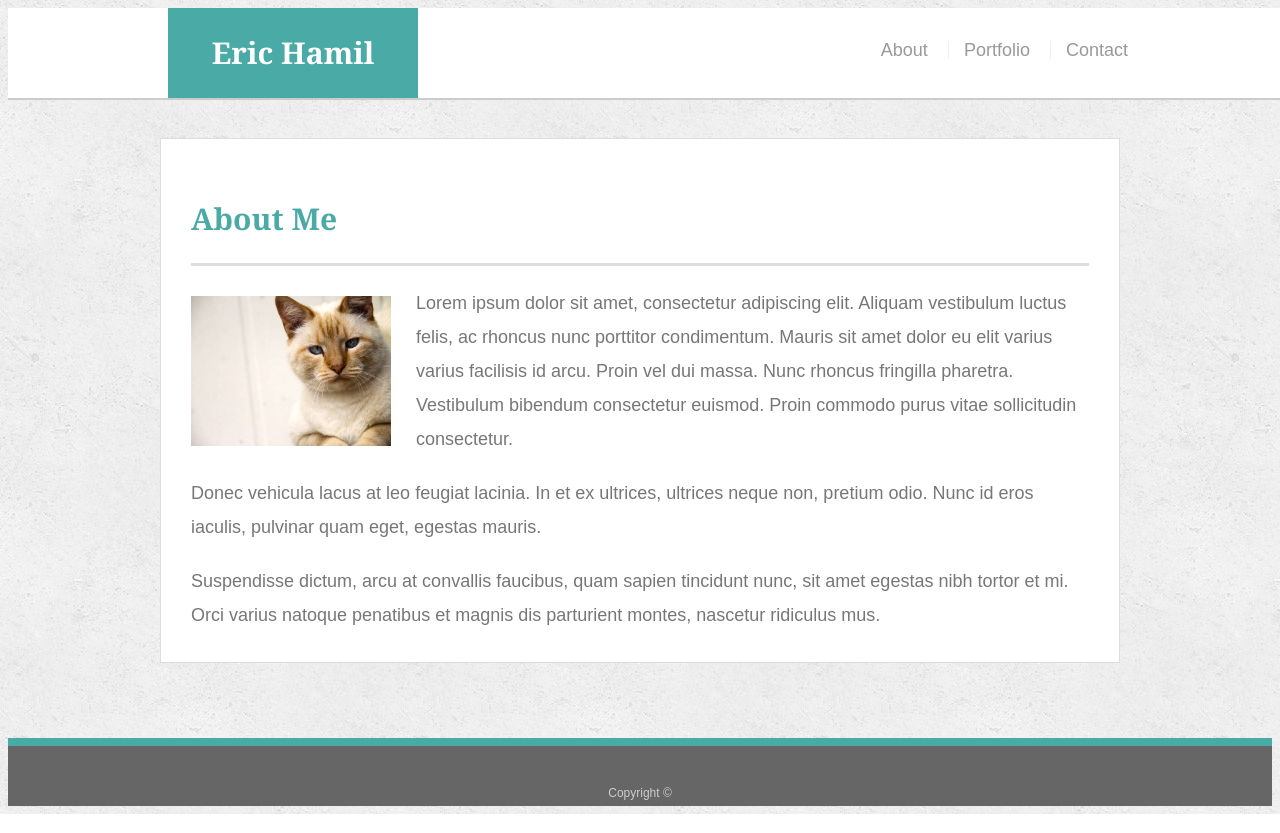
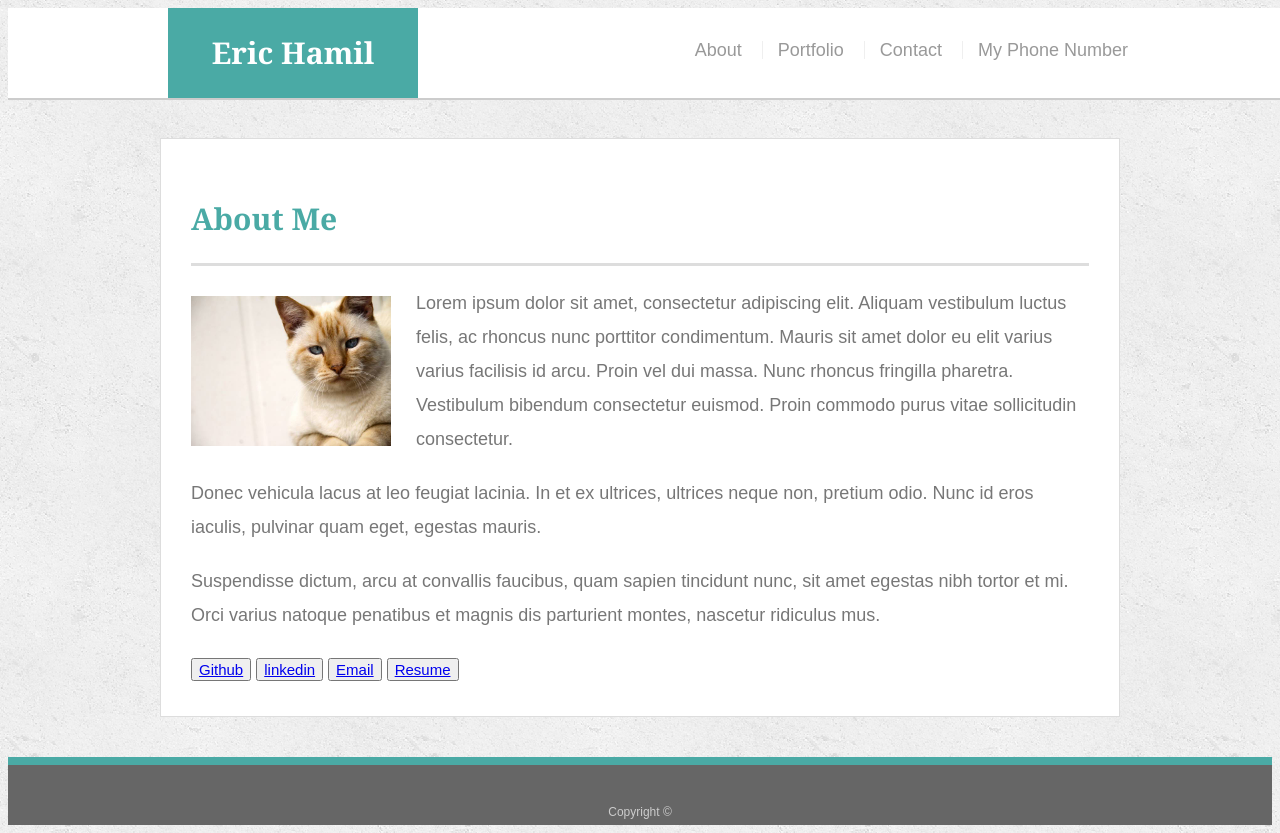
Before and after one commit to ehamil79/Responsive-Portfolio, a plain HTML site: page index.html in a window 1280 px wide. Drawn offline with Linux system fonts and the light colour scheme.

Commit message:
added links to my acccounts

```diff
--- a/index.html
+++ b/index.html
@@ -3,8 +3,8 @@
 
 <head>
   <meta charset="UTF-8">
-   <meta name="viewport" content="width=device-width, initial-scale=1">
-   <meta http-equiv="X-UA-Compatible" content="ie=edge">
+  <meta name="viewport" content="width=device-width, initial-scale=1">
+  <meta http-equiv="X-UA-Compatible" content="ie=edge">
   <title>About | Eric Hamil</title>
   <link rel="stylesheet" type="text/css" href="Assets/css/style.css">
 </head>
@@ -18,6 +18,7 @@
         <a href="index.html">About</a>
         <a href="portfolio.html">Portfolio</a>
         <a href="contact.html">Contact</a>
+        <a href="tel:706-851-9298">My Phone Number</a>
       </nav>
     </div>
   </header>
@@ -28,12 +29,25 @@
 
       <img src="./Assets/images/cat.jpg" class="auth-image" alt="Your Name">
 
-      <p>Lorem ipsum dolor sit amet, consectetur adipiscing elit. Aliquam vestibulum luctus felis, ac rhoncus nunc porttitor condimentum. Mauris sit amet dolor eu elit varius varius facilisis id arcu. Proin vel dui massa. Nunc rhoncus fringilla pharetra. Vestibulum bibendum consectetur euismod. Proin commodo purus vitae sollicitudin consectetur.</p>
+      <p>Lorem ipsum dolor sit amet, consectetur adipiscing elit. Aliquam vestibulum luctus felis, ac rhoncus nunc
+        porttitor condimentum. Mauris sit amet dolor eu elit varius varius facilisis id arcu. Proin vel dui massa. Nunc
+        rhoncus fringilla pharetra. Vestibulum bibendum consectetur euismod. Proin commodo purus vitae sollicitudin
+        consectetur.</p>
 
-      <p>Donec vehicula lacus at leo feugiat lacinia. In et ex ultrices, ultrices neque non, pretium odio. Nunc id eros iaculis, pulvinar quam eget, egestas mauris.</p>
+      <p>Donec vehicula lacus at leo feugiat lacinia. In et ex ultrices, ultrices neque non, pretium odio. Nunc id eros
+        iaculis, pulvinar quam eget, egestas mauris.</p>
 
-      <p>Suspendisse dictum, arcu at convallis faucibus, quam sapien tincidunt nunc, sit amet egestas nibh tortor et mi. Orci varius natoque penatibus et magnis dis parturient montes, nascetur ridiculus mus.</p>
+      <p>Suspendisse dictum, arcu at convallis faucibus, quam sapien tincidunt nunc, sit amet egestas nibh tortor et mi.
+        Orci varius natoque penatibus et magnis dis parturient montes, nascetur ridiculus mus.</p>
 
+      <button style="font-size:15px"><a href="https://github.com/ehamil79">Github <i
+            class="fa fa-github"></i></a></button>
+      <button style="font-size:15px"><a href="https://www.linkedin.com/in/eric-hamil-b4b644195/">linkedin <i
+            class="fa fa-github"></i></a></button>
+      <button style="font-size:15px"><a href="mailto:someone@example.com?Subject=Hello%20again">Email <i
+            class="fa fa-github"></i></a></button>
+      <button style="font-size:15px"><a href="Need To Link Resume">Resume <i
+            class="fa fa-github"></i></a></button>
     </section>
 
   </div>
```
